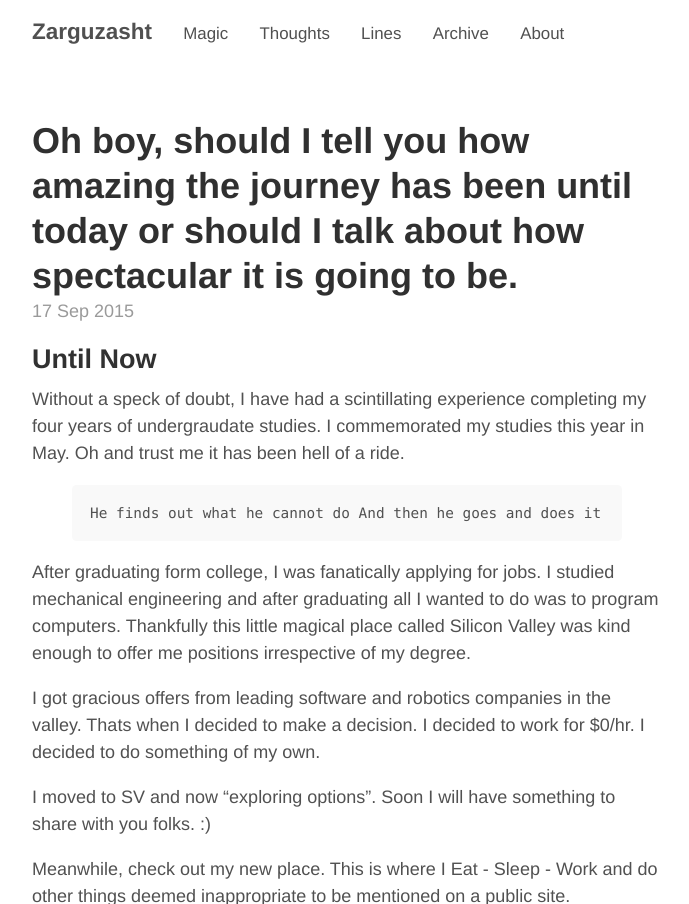
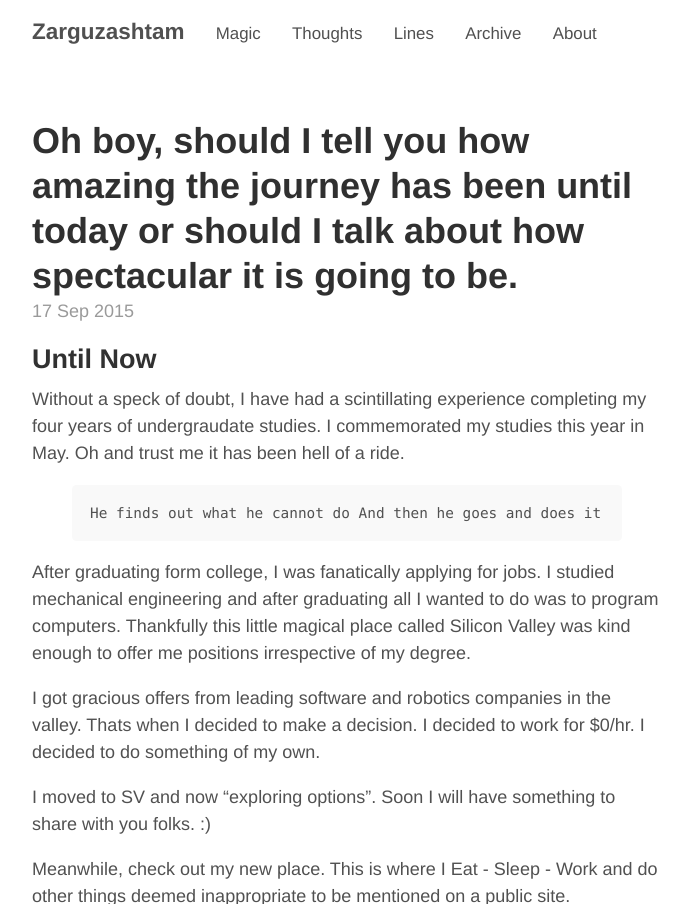
Before and after one commit to robnsngh/robnsngh.github.io, a Jekyll site: the page built from thoughts/_posts/2015-09-17-Oh-boy-!.md, in a window 1280 px wide, cut to the strip 0-904 px from the top of the page. Shown: the whole strip, without its empty margins (293-982 px from the left). Built offline with Jekyll 4.4.1, drawn with Linux system fonts in a browser that asks for light colours; comment, search, counter and statistics services are not loaded.

Commit message:
Updated Title

```diff
--- a/_config.yml
+++ b/_config.yml
@@ -5,7 +5,7 @@ permalink:           pretty
 relative_permalinks: true
 
 # Setup
-title:               Zarguzasht
+title:               Zarguzashtam
 tagline:             " "
 url:                 http://robnsngh.com
 paginate:            1
```
